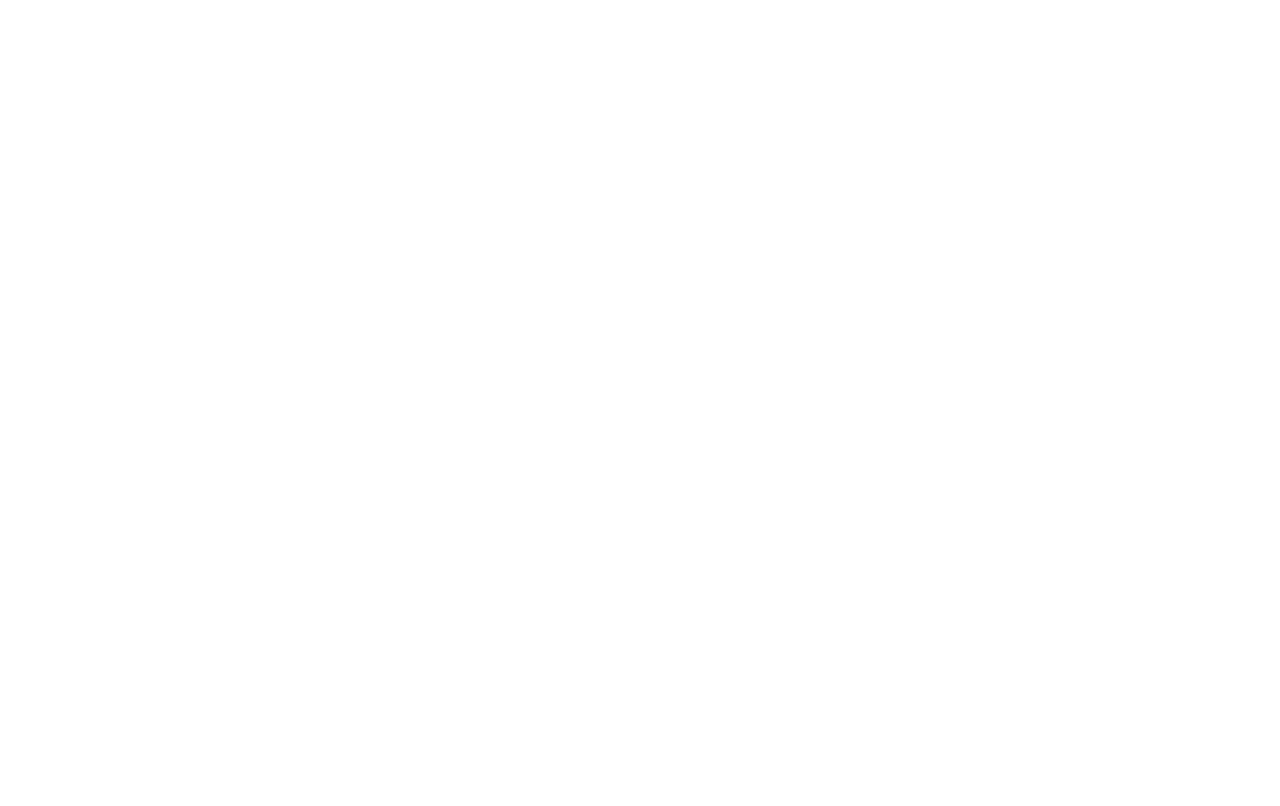
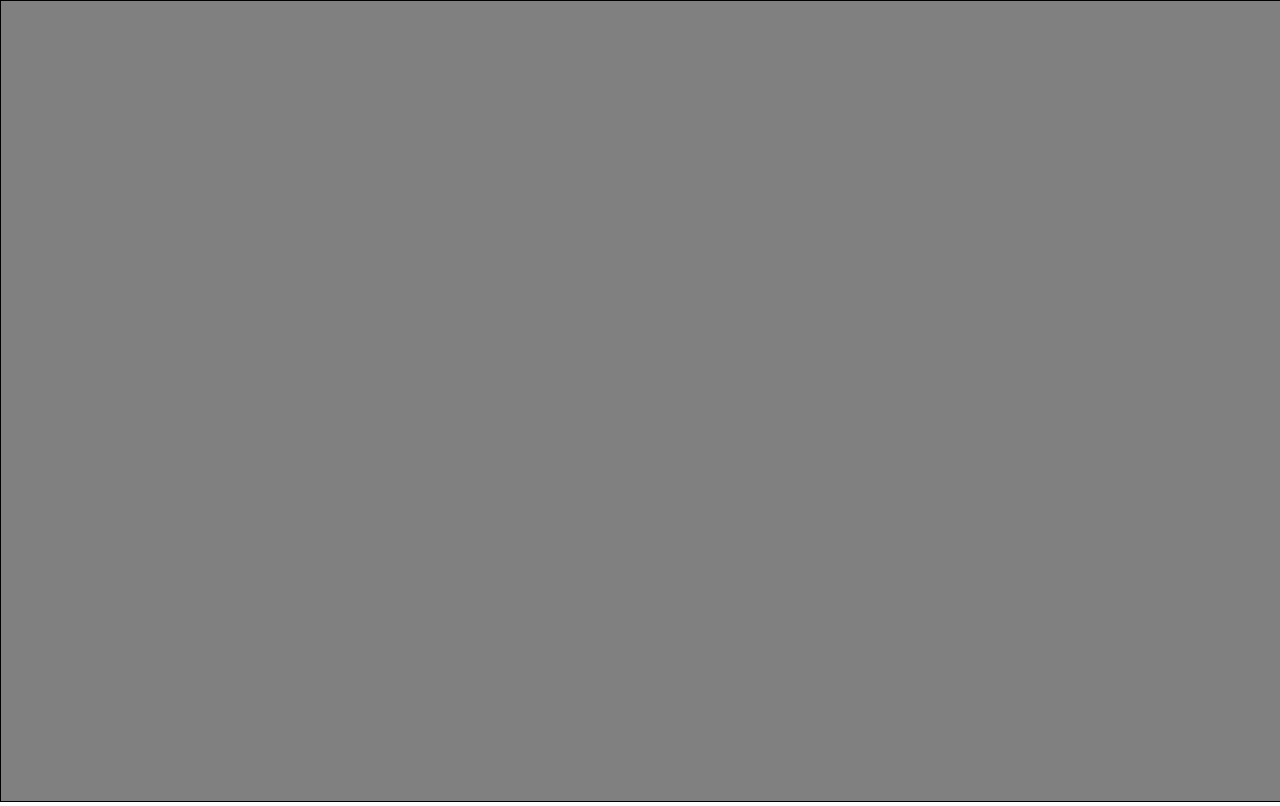
Before and after one commit to SolomonRFeldman/rocks-fall, a React (Create React App) app in the folder rocks-fall-client/: page / in a window 1280 px wide. Built offline with nearby package versions, Linux system fonts and the light colour scheme.

Commit message:
creates game board

```diff
--- a/rocks-fall-client/src/App.js
+++ b/rocks-fall-client/src/App.js
@@ -1,6 +1,7 @@
 import './App.css'
 import { w3cwebsocket as W3CWebSocket } from "websocket"
 import React, { useEffect, useState } from 'react'
+import GameBoard from './components/GameBoard'
 
 
 function App() {
@@ -46,6 +47,7 @@
   return (
     <div className="App">
       {/* <input onChange={handleChange} value={text}></input> */}
+      <GameBoard />
     </div>
   );
 }
--- /dev/null
+++ b/rocks-fall-client/src/components/GameBoard.jsx
@@ -0,0 +1,32 @@
+import React, { useEffect, useState } from 'react'
+import useCanvas from '../hooks/useCanvas'
+
+export default function GameBoard() {
+  const [width, setWidth] = useState(window.innerWidth)
+  const [height, setHeight] = useState(window.innerHeight)
+  const [canvasRef] = useCanvas()
+
+  useEffect(() => {
+    console.log('rerendering window size')
+    const handleResize = () => {
+      console.log('resizing')
+      setWidth(window.innerWidth)
+      setHeight(window.innerHeight)
+    }
+    window.addEventListener('resize', handleResize)
+    return () => {
+      console.log('cleaned up')
+      window.removeEventListener('resize', handleResize)
+    }
+  }, [])
+
+  return(
+    <canvas
+      className="App-canvas"
+      ref={canvasRef}
+      width={width}
+      height={height}
+      style={{border: "1px solid #000000"}}
+    />
+  )
+}
--- /dev/null
+++ b/rocks-fall-client/src/hooks/useCanvas.jsx
@@ -0,0 +1,16 @@
+import React, { useEffect, useRef } from 'react'
+
+export default function useCanvas() {
+  const canvasRef = useRef(null)
+
+  useEffect(() => {
+    const canvasObj = canvasRef.current
+    const ctx = canvasObj.getContext('2d')
+    ctx.fillStyle = 'gray'
+    ctx.fillRect(0,0, window.innerWidth, window.innerHeight)
+  })
+
+  return(
+    [canvasRef]
+  )
+}
```
